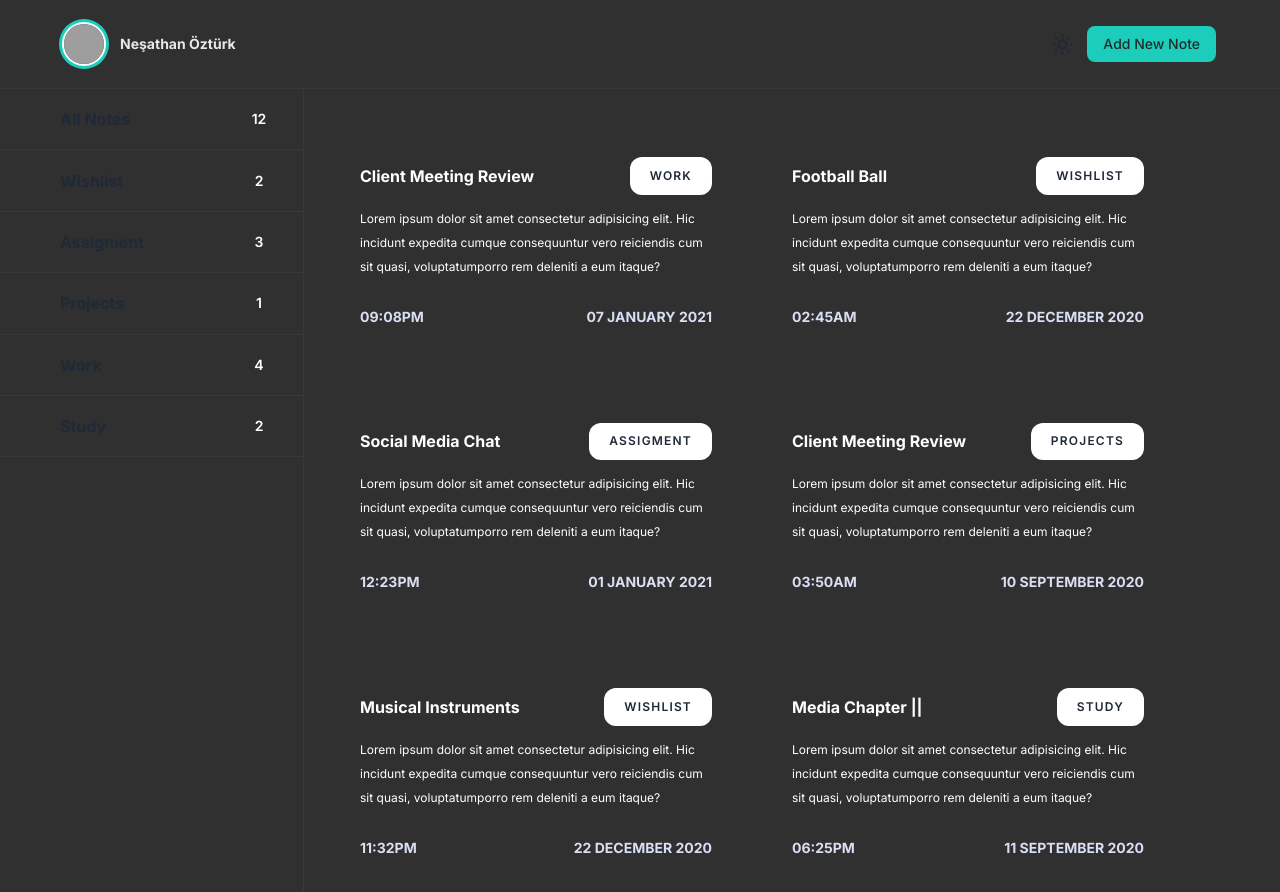
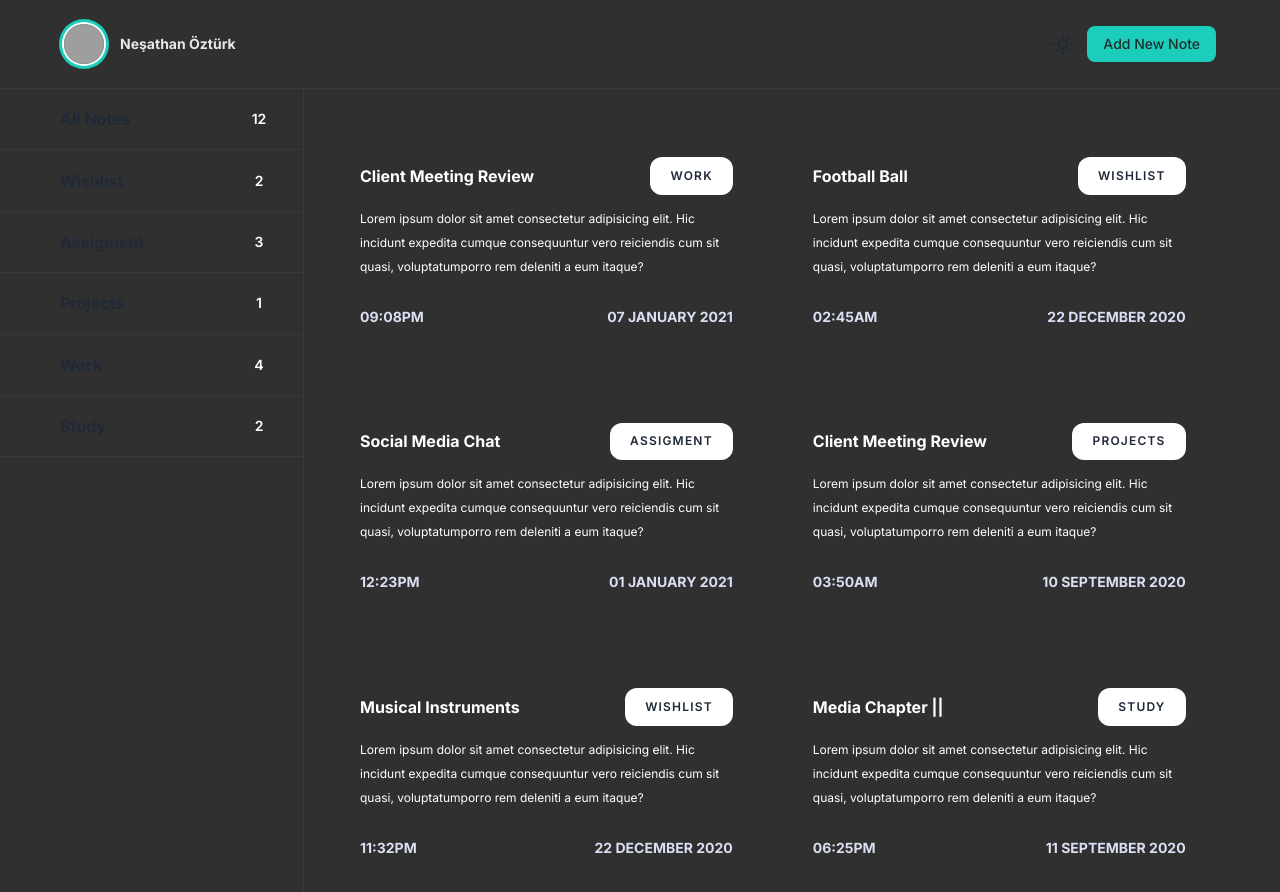
Before and after one commit to nesathanozturk/notluyorum, a Next.js app: page /notes in a window 1280 px wide. Shown: the top 892 px of the page. Built offline with nearby package versions, Linux system fonts and the light colour scheme; grey boxes are pictures that could not be loaded.

Commit message:
style: change card size

```diff
--- a/src/components/note-card/index.tsx
+++ b/src/components/note-card/index.tsx
@@ -4,7 +4,7 @@ const NoteCard = () => {
   const renderedNoteCard = notes.map((note) => (
     <div
       key={note.id}
-      className={`bg-[${note.cardColor}] py-5 px-6 mb-6 md:max-w-[25rem] rounded-3xl cursor-pointer hover:bg-opacity-90 transition-colors`}
+      className={`bg-[${note.cardColor}] py-5 px-6 mb-6 md:max-w-[26.3rem] rounded-3xl cursor-pointer hover:bg-opacity-90 transition-colors`}
     >
       <div className="flex justify-between items-center flex-wrap gap-2 mb-3">
         <h1 className="text-center sm:text-left font-bold text-white">
```
